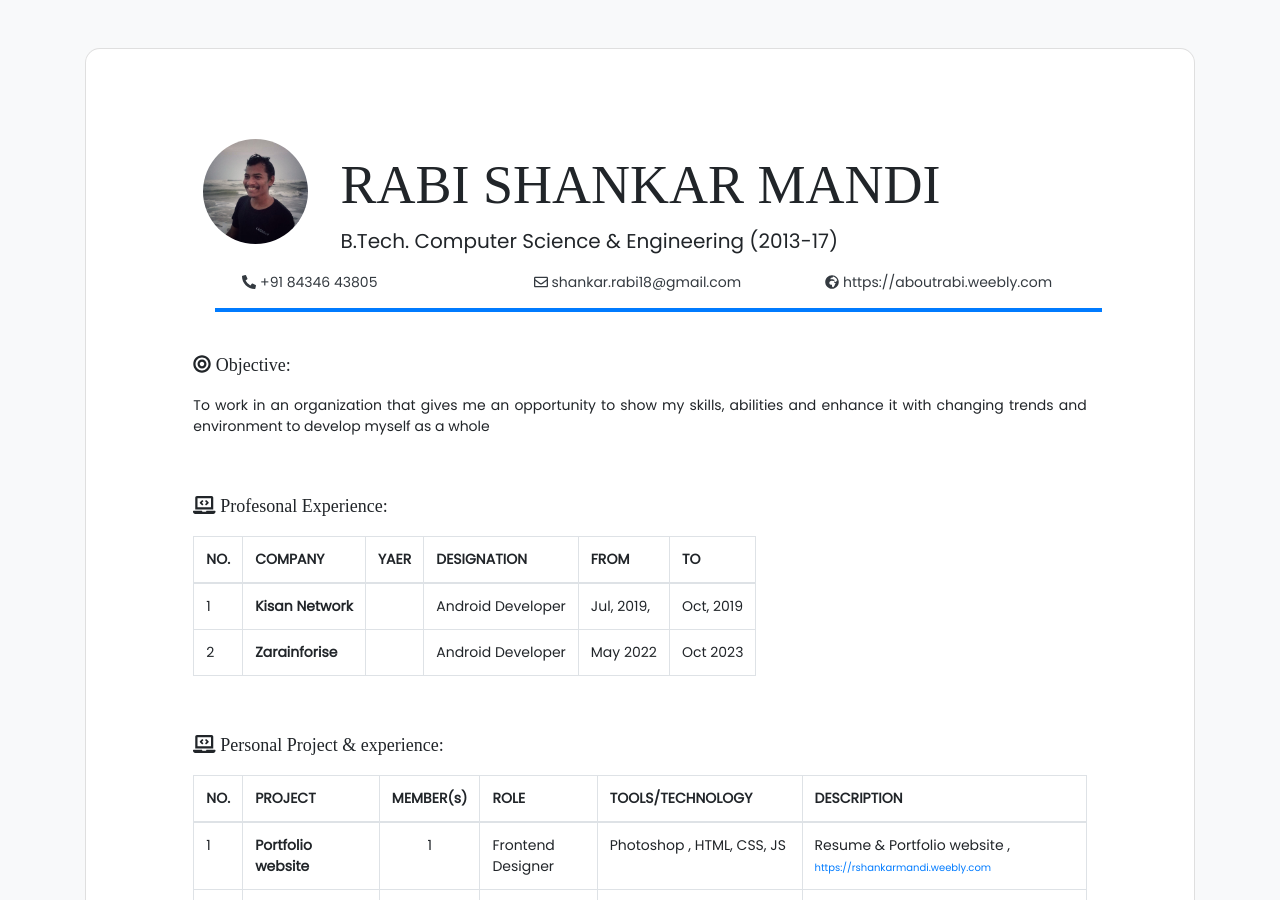
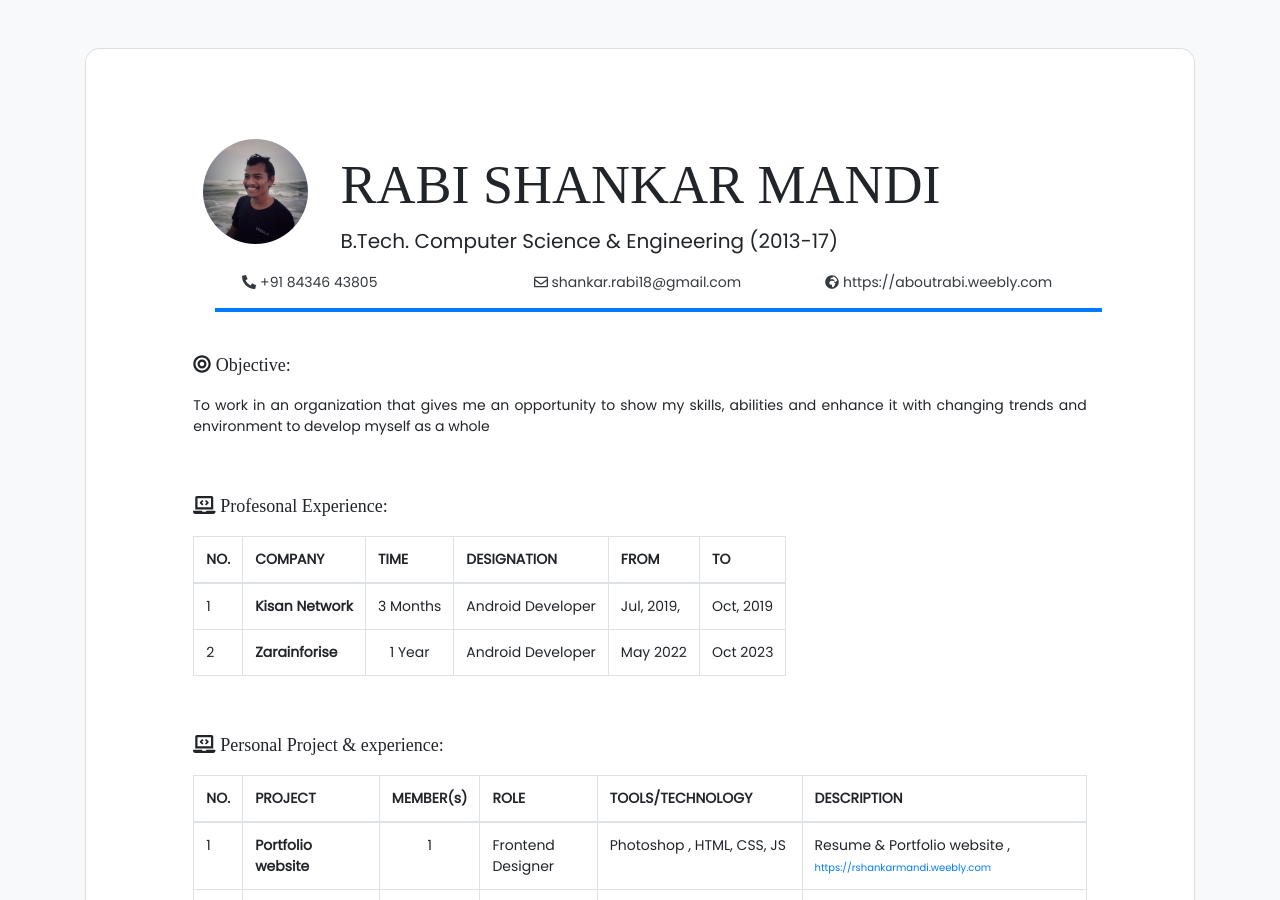
Before and after one commit to rabi-shankar/resume, a Jekyll site: the page built from index.html, in a window 1280 px wide and 900 px high. Built offline with Jekyll 4.4.1, drawn with Linux system fonts in a browser that asks for light colours; nearby versions of some CDN libraries; some web fonts are replaced.

Commit message:
Update experience.html

```diff
--- a/_includes/experience.html
+++ b/_includes/experience.html
@@ -5,7 +5,7 @@
             <tr>
                 <th>NO.</th>
                 <th >COMPANY</th>
-                <th class="m-size">YAER</th>
+                <th class="m-size">TIME</th>
                 <th class="m-size">DESIGNATION</th>
                 <th class="m-size">FROM</th>
                 <th class="m-size">TO</th>
@@ -16,7 +16,7 @@
             <tr>
                 <td>{{forloop.index}}</td>
                 <td class="m-size"><b>{{ experience.company }}</b></td>
-                <td class="m-size t-center">{{ experience.year }}</td>
+                <td class="m-size t-center">{{ experience.time }}</td>
                 <td class="m-size">{{experience.role}}</td>
                 <td class="m-size">{{experience.start}}</td>
                 <td class="m-size">{{experience.end}}</td>
```
